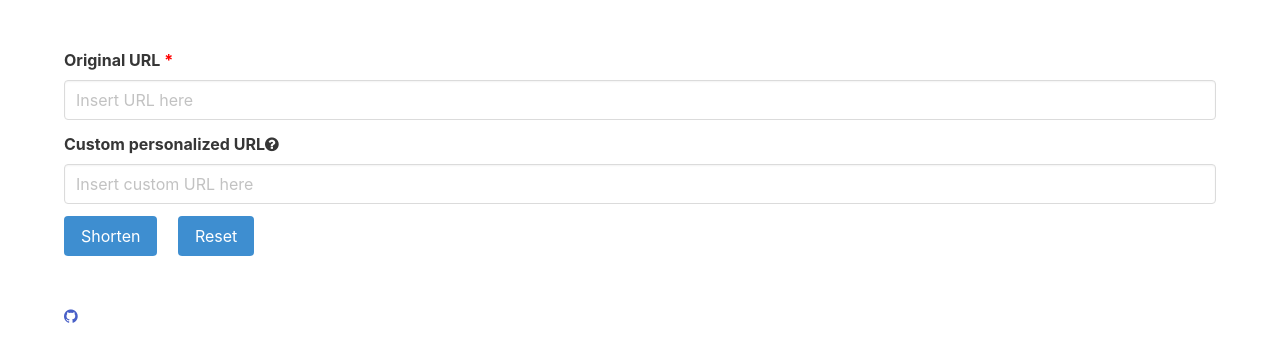
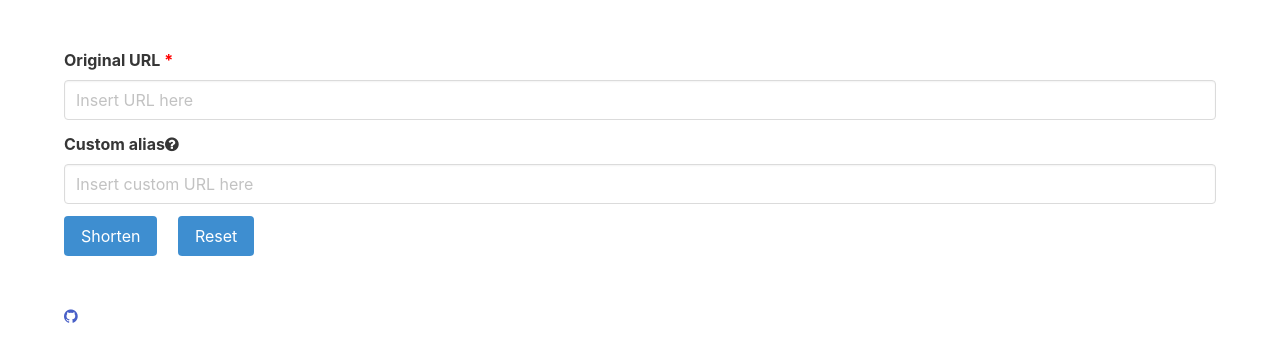
Before and after one commit to ksh168/smolink-url_shortener, a Flask app: page / in a window 1280 px wide. Shown: the top 362 px of the page. Run offline with Flask 2, Linux system fonts and the light colour scheme.

Commit message:
Update index.html

```diff
--- a/url_shortener/templates/index.html
+++ b/url_shortener/templates/index.html
@@ -33,11 +33,11 @@
                 </div>
                 <div class="field">
                     <!--Below is the line where icon is defined-->
-                    <label class="label">Custom personalized URL<i class="fa fa-question-circle" id="tool"
+                    <label class="label">Custom alias<i class="fa fa-question-circle" id="tool"
                             aria-hidden="true"></i></label>
                     <div class="control" title="Only alphanumeric,hyphen(-),underscore(_) allowed. Spaces not allowed.">
                         {% if custom_end %}
-                        <input class="input" placeholder="Insert custom URL here" pattern="[a-zA-Z0-9_-]{2,}"
+                        <input class="input" placeholder="Insert custom alias here" pattern="[a-zA-Z0-9_-]{2,}"
                             type="text" maxlength="64" name="custom_end" value="{{custom_end}}">
                         {% else %}
 
```
